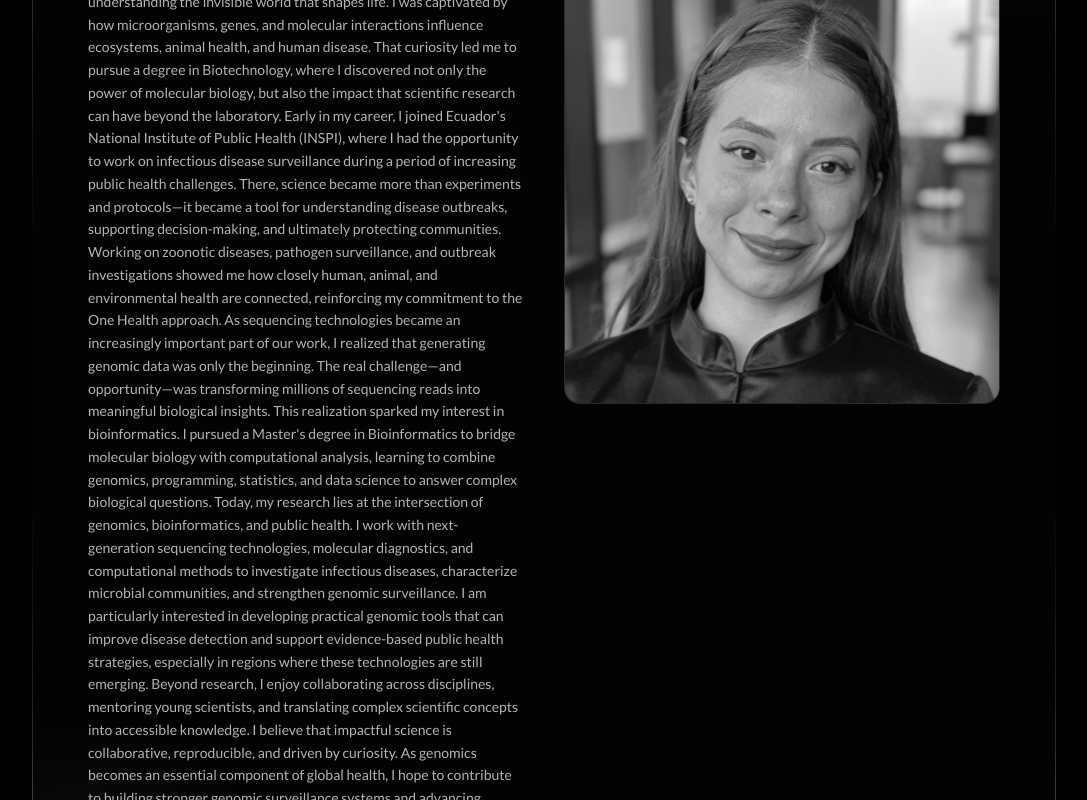
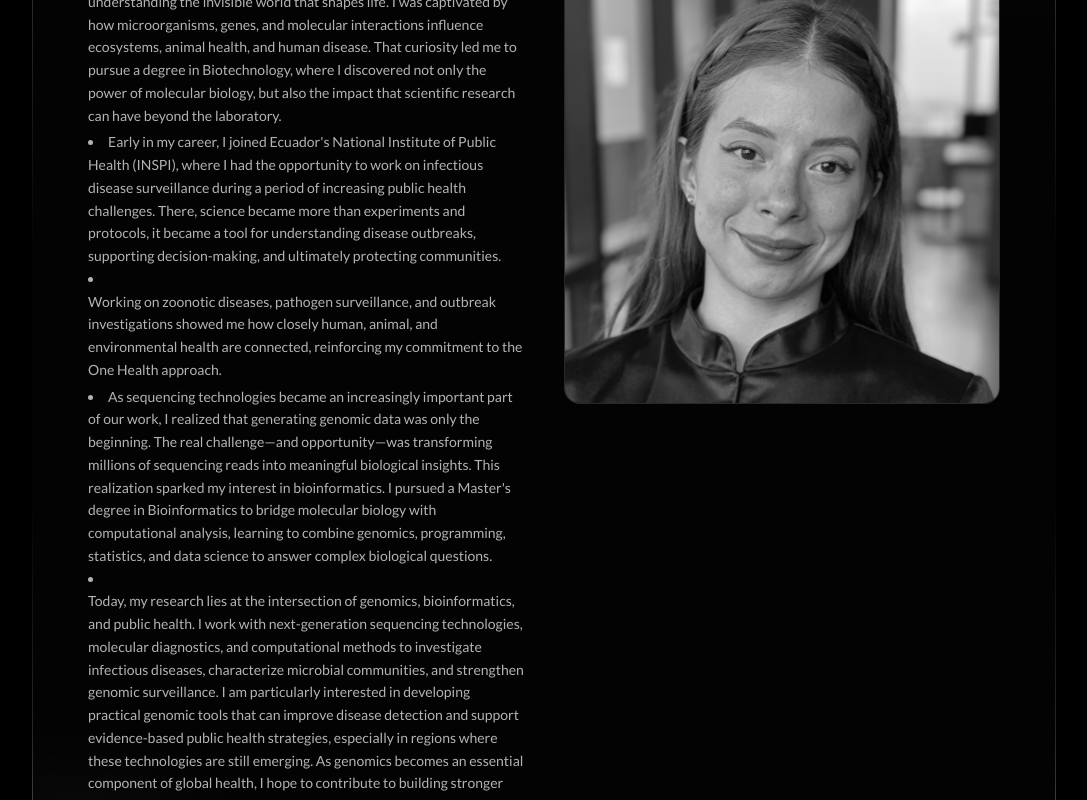
Before and after one commit to nmorajaramillo99-wq/genescope, a React (Vite) app: page /about in a window 1280 px wide. Shown: the part 720-1520 px from the top of the page, without its empty margins (96-1183 px from the left). Built offline with nearby package versions, Linux system fonts and the light colour scheme; no server answers; a web font is replaced by a local one.

Commit message:
Complete About section picture

```diff
--- a/src/pages/About.tsx
+++ b/src/pages/About.tsx
@@ -22,11 +22,11 @@ function About() {
         <div className="grid md:grid-cols-2 gap-10 items-start">
           <div className="text-white/70 text-sm leading-relaxed space-y-4">
             <ul className="list-disc list-inside space-y-1">
-              <li>My journey into biotechnology began with a simple fascination: understanding the invisible world that shapes life. I was captivated by how microorganisms, genes, and molecular interactions influence ecosystems, animal health, and human disease. That curiosity led me to pursue a degree in Biotechnology, where I discovered not only the power of molecular biology, but also the impact that scientific research can have beyond the laboratory.
-                Early in my career, I joined Ecuador's National Institute of Public Health (INSPI), where I had the opportunity to work on infectious disease surveillance during a period of increasing public health challenges. There, science became more than experiments and protocols—it became a tool for understanding disease outbreaks, supporting decision-making, and ultimately protecting communities. Working on zoonotic diseases, pathogen surveillance, and outbreak investigations showed me how closely human, animal, and environmental health are connected, reinforcing my commitment to the One Health approach.
-                As sequencing technologies became an increasingly important part of our work, I realized that generating genomic data was only the beginning. The real challenge—and opportunity—was transforming millions of sequencing reads into meaningful biological insights. This realization sparked my interest in bioinformatics. I pursued a Master's degree in Bioinformatics to bridge molecular biology with computational analysis, learning to combine genomics, programming, statistics, and data science to answer complex biological questions.
-                Today, my research lies at the intersection of genomics, bioinformatics, and public health. I work with next-generation sequencing technologies, molecular diagnostics, and computational methods to investigate infectious diseases, characterize microbial communities, and strengthen genomic surveillance. I am particularly interested in developing practical genomic tools that can improve disease detection and support evidence-based public health strategies, especially in regions where these technologies are still emerging.
-                Beyond research, I enjoy collaborating across disciplines, mentoring young scientists, and translating complex scientific concepts into accessible knowledge. I believe that impactful science is collaborative, reproducible, and driven by curiosity.
+              <li> My journey into biotechnology began with a simple fascination: understanding the invisible world that shapes life. I was captivated by how microorganisms, genes, and molecular interactions influence ecosystems, animal health, and human disease. That curiosity led me to pursue a degree in Biotechnology, where I discovered not only the power of molecular biology, but also the impact that scientific research can have beyond the laboratory.</li>
+              <li> Early in my career, I joined Ecuador's National Institute of Public Health (INSPI), where I had the opportunity to work on infectious disease surveillance during a period of increasing public health challenges. There, science became more than experiments and protocols, it became a tool for understanding disease outbreaks, supporting decision-making, and ultimately protecting communities. <li>
+              </li> Working on zoonotic diseases, pathogen surveillance, and outbreak investigations showed me how closely human, animal, and environmental health are connected, reinforcing my commitment to the One Health approach.</li>
+              <li> As sequencing technologies became an increasingly important part of our work, I realized that generating genomic data was only the beginning. The real challenge—and opportunity—was transforming millions of sequencing reads into meaningful biological insights. This realization sparked my interest in bioinformatics. I pursued a Master's degree in Bioinformatics to bridge molecular biology with computational analysis, learning to combine genomics, programming, statistics, and data science to answer complex biological questions.<li>
+              </li> Today, my research lies at the intersection of genomics, bioinformatics, and public health. I work with next-generation sequencing technologies, molecular diagnostics, and computational methods to investigate infectious diseases, characterize microbial communities, and strengthen genomic surveillance. I am particularly interested in developing practical genomic tools that can improve disease detection and support evidence-based public health strategies, especially in regions where these technologies are still emerging.
                 As genomics becomes an essential component of global health, I hope to contribute to building stronger genomic surveillance systems and advancing research that helps countries better prepare for emerging infectious diseases. Every project I undertake is guided by the same question that first inspired me to study biotechnology: how can we use science to better understand—and ultimately improve—the health of people, animals, and our shared environment?</li>
             </ul>
           </div>
```
